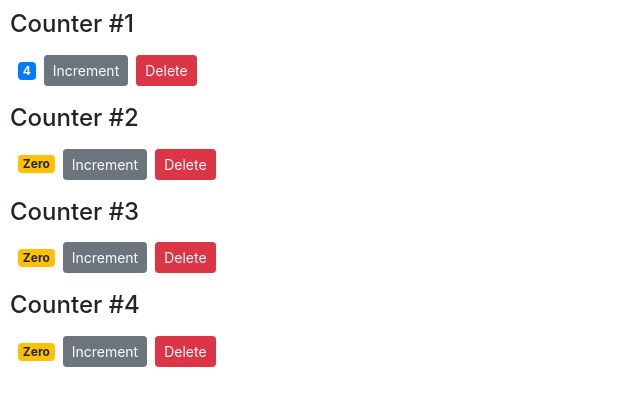
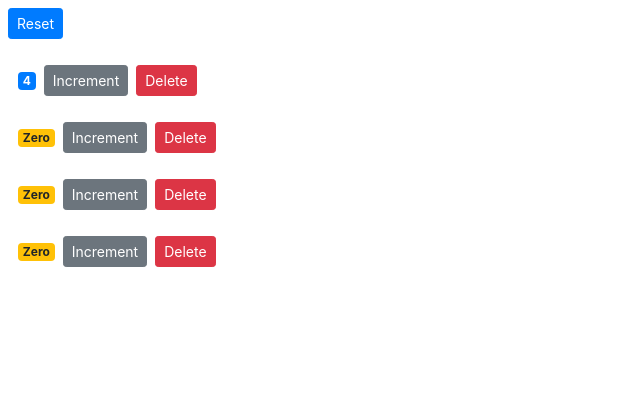
Before and after one commit to VisheshSingh/react-snippets, a React (Create React App) app: page / in a window 1280 px wide. Shown: the top 406 px of the page, without its empty margins (0-640 px from the left). Built offline with nearby package versions, Linux system fonts and the light colour scheme.

Commit message:
Removing local state

```diff
--- a/src/components/counter.jsx
+++ b/src/components/counter.jsx
@@ -1,34 +1,25 @@
 import React, { Component } from "react";
 
 class Counter extends Component {
-  state = {
-    value: this.props.counter.value,
-    tags: ["tag1", "tag2", "tag3"]
-  };
-
-  handleIncrement = () => {
-    this.setState({
-      value: this.state.value + 1
-    });
-  };
-
   formatvalue() {
-    return this.state.value === 0 ? "Zero" : this.state.value;
+    const { value } = this.props.counter;
+    return value === 0 ? "Zero" : value;
   }
 
   renderClasses() {
     let classes = "badge m-2 badge-";
-    classes += this.state.value === 0 ? "warning" : "primary";
+    classes += this.props.counter.value === 0 ? "warning" : "primary";
     return classes;
   }
 
   render() {
     return (
       <div style={{ margin: "10px" }}>
-        {this.props.children}
         <span className={this.renderClasses()}>{this.formatvalue()}</span>
         <button
-          onClick={this.handleIncrement}
+          onClick={() => {
+            this.props.onIncrement(this.props.counter);
+          }}
           className="btn btn-secondary btn-sm"
         >
           Increment
--- a/src/components/counters.jsx
+++ b/src/components/counters.jsx
@@ -11,6 +11,24 @@
     ]
   };
 
+  handleIncrement = counter => {
+    const counters = [...this.state.counters];
+    const index = counters.indexOf(counter);
+    counters[index] = { ...counter };
+    counters[index].value++;
+    this.setState({ counters });
+  };
+
+  handleReset = () => {
+    let counters = this.state.counters.map(counter => {
+      counter.value = 0;
+      return counter;
+    });
+    this.setState({
+      counters
+    });
+  };
+
   handleDelete = id => {
     const counters = this.state.counters.filter(counter => counter.id !== id);
     this.setState({
@@ -21,11 +39,18 @@
   render() {
     return (
       <div>
+        <button
+          onClick={this.handleReset}
+          className="btn btn-primary btn-sm m-2"
+        >
+          Reset
+        </button>
         {this.state.counters.map(counter => (
           <Counter
             key={counter.id}
             counter={counter}
             onDelete={this.handleDelete}
+            onIncrement={this.handleIncrement}
           >
             <h4>Counter #{counter.id}</h4>
           </Counter>
```
